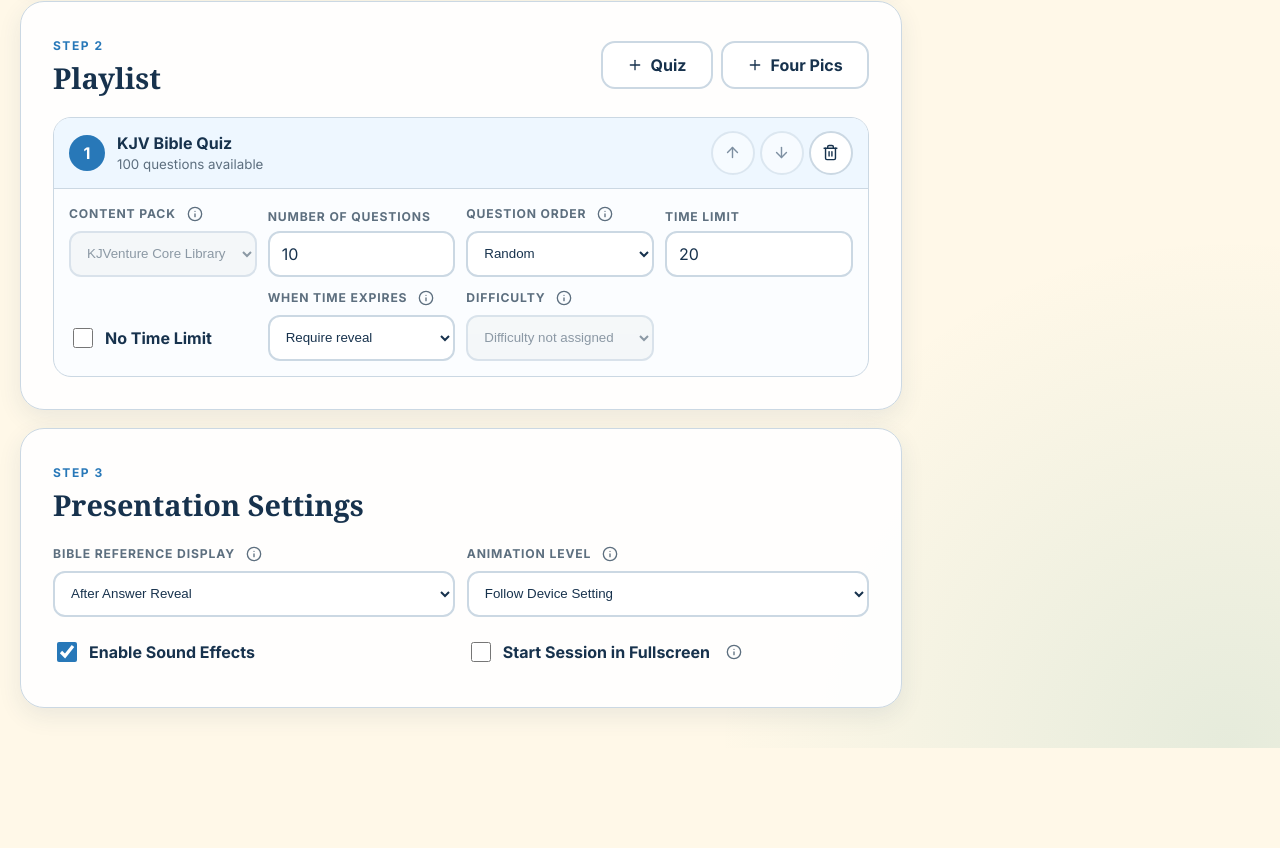
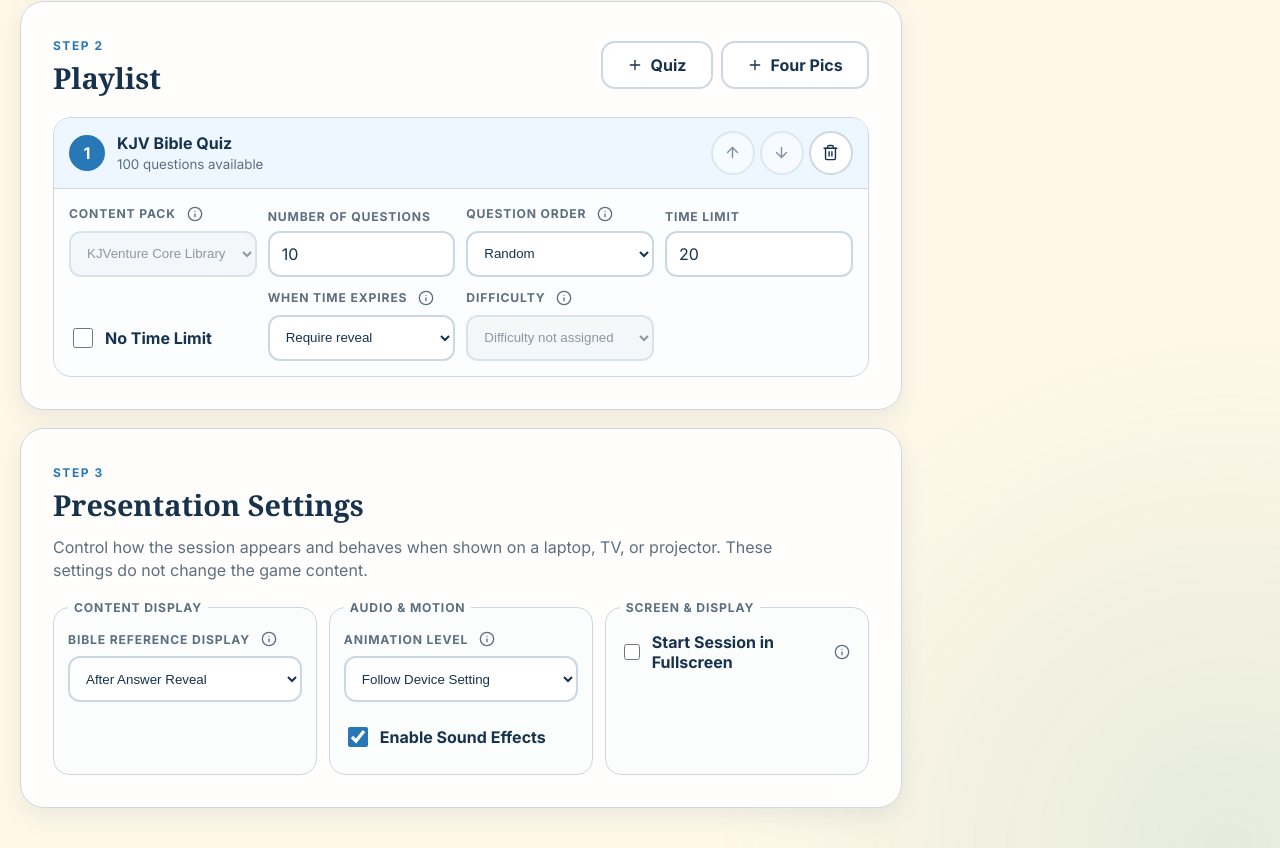
Before and after one commit to Frierend/KJV-Library-Games, a React (Vite) app: page /studio in a window 1280 px wide. Shown: the part 1191-2039 px from the top of the page. Before the commit the page ends 1939 px from the top, so only its background shows below. Built offline with nearby package versions, Linux system fonts and the light colour scheme; a web font is replaced by a local one.

Commit message:
refactor: organize presentation settings

```diff
--- a/src/screens/SessionStudioScreen.tsx
+++ b/src/screens/SessionStudioScreen.tsx
@@ -365,12 +365,26 @@ export function SessionStudioScreen() {
             </section>
           )}
 
-          <section className="studio-section">
+          <section className="studio-section presentation-settings">
             <div className="studio-section__heading"><div><span className="eyebrow">Step 3</span><h2>Presentation Settings</h2></div></div>
-            <div className="preference-grid">
+            <p className="presentation-settings__helper">Control how the session appears and behaves when shown on a laptop, TV, or projector. These settings do not change the game content.</p>
+            <div className="presentation-settings__groups">
+              <fieldset className="presentation-group">
+                <legend>Content Display</legend>
+                <div className="presentation-group__controls">
                   <div className="studio-field"><span><label htmlFor="reference-display">Bible Reference Display</label><InfoTip label="Bible Reference Display">Choose when the Bible reference appears during play; this setting does not change the answer or scoring.</InfoTip></span><select id="reference-display" onChange={(event) => setConfig((current) => ({ ...current, referenceDisplay: event.target.value as SessionConfig["referenceDisplay"] }))} value={config.referenceDisplay}><option value="on-resolution">After Answer Reveal</option><option value="always">Always Show</option><option value="hidden">Hidden</option></select></div>
+                </div>
+              </fieldset>
+              <fieldset className="presentation-group">
+                <legend>Audio &amp; Motion</legend>
+                <div className="presentation-group__controls">
                   <div className="studio-field"><span><label htmlFor="animation-level">Animation Level</label><InfoTip label="Animation Level">Reduced Motion minimizes animation, while Follow Device Setting respects the device accessibility preference.</InfoTip></span><select id="animation-level" onChange={(event) => setConfig((current) => ({ ...current, motion: event.target.value as SessionConfig["motion"] }))} value={config.motion}><option value="system">Follow Device Setting</option><option value="full">Full Motion</option><option value="reduced">Reduced Motion</option></select></div>
                   <label className="studio-check"><input checked={config.soundEnabled} onChange={(event) => setConfig((current) => ({ ...current, soundEnabled: event.target.checked }))} type="checkbox" /><span>Enable Sound Effects</span></label>
+                </div>
+              </fieldset>
+              <fieldset className="presentation-group">
+                <legend>Screen &amp; Display</legend>
+                <div className="presentation-group__controls">
                   <div className={`studio-check ${!fullscreenSupported ? "studio-check--disabled" : ""}`}>
                     <input
                       checked={config.fullscreenAtStart}
@@ -382,7 +396,6 @@ export function SessionStudioScreen() {
                     <label htmlFor="fullscreen-at-start">Start Session in Fullscreen</label>
                     <InfoTip label="Start Session in Fullscreen">Requests browser fullscreen when the session starts; the browser may require a user gesture or deny the request.</InfoTip>
                   </div>
-            </div>
                   {!fullscreenSupported && (
                     <div className="studio-fullscreen-notice">
                       <StatusNotice tone="warning">
@@ -390,6 +403,9 @@ export function SessionStudioScreen() {
                       </StatusNotice>
                     </div>
                   )}
+                </div>
+              </fieldset>
+            </div>
           </section>
         </div>
 
--- a/src/styles/session.css
+++ b/src/styles/session.css
@@ -184,7 +184,11 @@
 .participant-field .validation-message { margin: 0; font-size: 0.78rem; text-transform: none; }
 .roster-editor__toolbar { display: flex; align-items: center; justify-content: space-between; gap: 12px; margin: 18px 0 10px; }
 .validation-message { color: #982f3b; font-weight: 800; }
-.preference-grid { display: grid; grid-template-columns: repeat(2, minmax(0, 1fr)); align-items: end; gap: 12px; }
+.presentation-settings__helper { max-width: 760px; margin: -8px 0 18px; color: var(--text-muted); line-height: 1.45; }
+.presentation-settings__groups { display: grid; grid-template-columns: repeat(3, minmax(0, 1fr)); gap: 12px; }
+.presentation-group { min-width: 0; margin: 0; padding: 14px; border: 1px solid var(--border); border-radius: 16px; background: #fbfdfd; }
+.presentation-group legend { padding: 0 6px; color: var(--text-muted); font-size: 0.76rem; font-weight: 900; letter-spacing: 0.07em; text-transform: uppercase; }
+.presentation-group__controls { display: grid; gap: 12px; }
 
 .studio-preview { position: sticky; top: 20px; display: grid; gap: 13px; }
 .studio-preview__frame { overflow: hidden; min-height: 390px; border: 1px solid #bcdad4; border-radius: 24px; background: #fff; box-shadow: var(--shadow); }
@@ -277,7 +281,7 @@
   .preset-grid,
   .team-editor,
   .participant-editor,
-  .preference-grid { grid-template-columns: 1fr; }
+  .presentation-settings__groups { grid-template-columns: 1fr; }
   .save-preset-row { grid-template-columns: 1fr; }
   .playlist-item__header { grid-template-columns: auto minmax(0, 1fr); }
   .playlist-item__actions { grid-column: 1 / -1; justify-content: flex-end; }
```
Also changed, not shown: 2 other files (tests, documents, lock files or other folders). Lines whose indentation alone changed are shown as unchanged.
